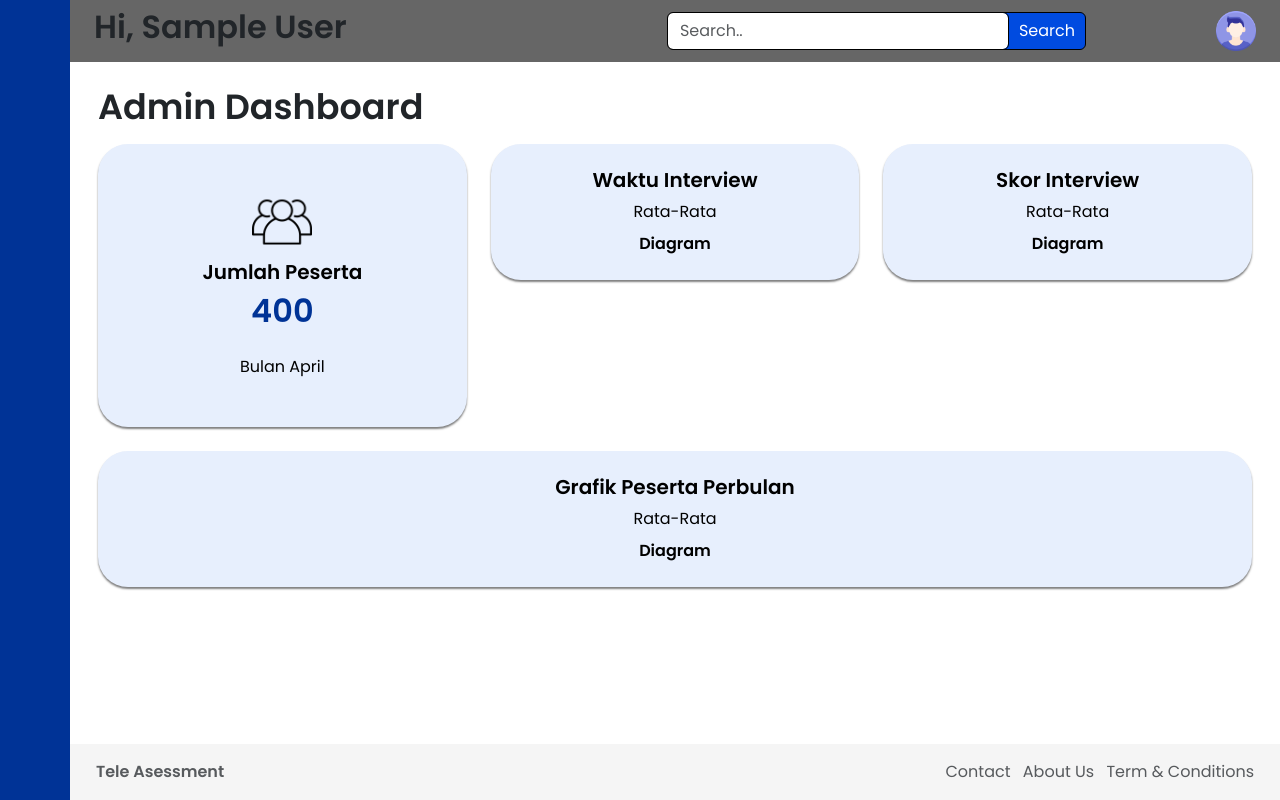
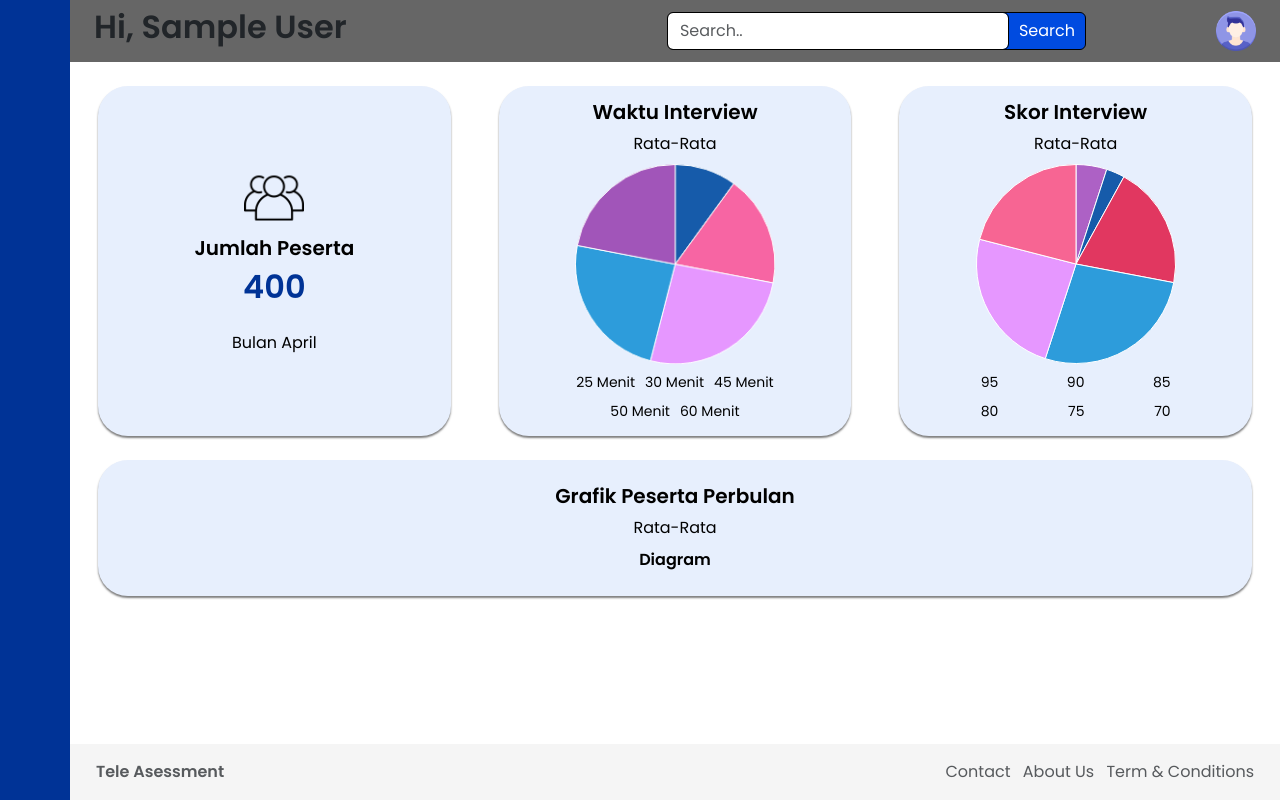
Before and after one commit to Afrialdy/Tele_Asessment, a PHP site: page / in a window 1280 px wide. Run offline with PHP 8.4, Linux system fonts and the light colour scheme; the visitor is signed in with stand-in values (Sample User, id 1); some libraries are stand-ins or nearby versions.

Commit message:
menambahkan chart

```diff
--- a/css/style.css
+++ b/css/style.css
@@ -239,6 +239,7 @@ a.sidebar-link:hover {
 
 
 /* Main */
+
 .card {
     background-color: #e7effd;
     transition: .4s;
@@ -247,6 +248,9 @@ a.sidebar-link:hover {
     margin-bottom: 1rem;
     border-radius: 30px;
     box-shadow: 0 2px 2px rgba(0, 0, 0, 0.5);
+    height: 350px;
+    justify-content: center;
+    align-items: center;
 }
 
 .card:hover {
@@ -255,7 +259,12 @@ a.sidebar-link:hover {
 
 .card-body {
     justify-content: center;
+    align-items: center;
     text-align: center;
+}
+
+.card-body .set {
+    display: flex;
 }
 
 .card-body h2 {
@@ -267,6 +276,22 @@ a.sidebar-link:hover {
     width: 60px;
     height: auto;
 }
+
+.card-body canvas {
+    width: 200px !important;
+    height: 200px !important;
+}
+
+.time-info {
+    justify-content: space-between;
+    width: 100%;
+}
+
+.time-info span {
+    font-size: 14px;
+    margin: 0 5px;
+}
+
 /*
 .text-success {
     background-color: #71c664;
@@ -280,14 +305,14 @@ a.sidebar-link:hover {
     -o-border-radius: 5px;
 } */
 
-.table>thead tr {
-    color: #fff;
-    text-align: left;
-}
-
-tr.highlight th {
-    background-color: #293b5f;
-    color: #fff;
+.graph {
+    background-color: #e7effd;
+    transition: .4s;
+    cursor: pointer;
+    color: #000;
+    margin-bottom: 1rem;
+    border-radius: 30px;
+    box-shadow: 0 2px 2px rgba(0, 0, 0, 0.5);
 }
 
 .content {
@@ -303,37 +328,3 @@ tr.highlight th {
     background-color: #f5f5f5;
     padding: 1rem .875rem;
 }
-
-/* Media Query */
-/* @media (min-width: 768px) {
-    .navbar form {
-        max-width: 320px;
-    }
-
-    .input-group-navbar .form-control:focus {
-        outline: none;
-        box-shadow: 0 0 0 0 rgba(255, 255, 255);
-    }
-
-    .input-group-navbar .form-control {
-        color: #3e4455;
-        z-index: 1000;
-    }
-
-    .form-control::placeholder {
-        background-color: #fff;
-    }
-
-    .input-group-navbar .btn {
-        background-color: #004be0;
-        color: #fff;
-        font-family: 'Poppins', sans-serif;
-        cursor: pointer;
-        left: -10px;
-        padding: 0 10px 0 20px;
-    }
-
-    .navbar-expand .navbar-nav .dropdown-menu {
-        box-shadow: 0 .1rem .2rem rgba(0, 0, 0, .05);
-    }
-} */
--- a/index.php
+++ b/index.php
@@ -77,6 +77,19 @@ $fullname = isset($_SESSION['fullname']) ? $_SESSION['fullname'] : '';
                         <span>Form</span>
                     </a>
                 </li>
+                <li class="sidebar-item">
+                    <a href="#" class="sidebar-link">
+                        <i class="lni lni-popup"></i>
+                        <span>Blog</span>
+                    </a>
+                </li>
+                <li class="sidebar-item">
+                    <a href="#" class="sidebar-link">
+                        <i class="lni lni-popup"></i>
+                        <span>Review</span>
+                    </a>
+                </li>
+
                 <div class="three-item">
                     <li class="sidebar-item">
                         <a href="#" class="sidebar-link">
@@ -124,7 +137,6 @@ $fullname = isset($_SESSION['fullname']) ? $_SESSION['fullname'] : '';
                             <a href="#" class="nav-icon pe-md-0" data-bs-toggle="dropdown">
                                 <i class="lni lni-alarm alarm"></i>
                             </a>
-                            <!-- Konten dropdown untuk notifikasi -->
                             <div class="dropdown-menu dropdown-menu-end rounded mt-4">
                                 <a href="#" class="dropdown-item">
                                     <i class="lni lni-alarm"></i>
@@ -134,7 +146,6 @@ $fullname = isset($_SESSION['fullname']) ? $_SESSION['fullname'] : '';
                                     <i class="lni lni-alarm"></i>
                                     <span>Notification 2</span>
                                 </a>
-                                <!-- Tambahkan item notifikasi lainnya jika diperlukan -->
                             </div>
                         </li>
 
@@ -152,7 +163,6 @@ $fullname = isset($_SESSION['fullname']) ? $_SESSION['fullname'] : '';
                                     <i class="lni lni-popup"></i>
                                     <span>Notification 2</span>
                                 </a>
-                                <!-- Tambahkan item notifikasi lainnya jika diperlukan -->
                             </div>
                         </li>
 
@@ -185,11 +195,10 @@ $fullname = isset($_SESSION['fullname']) ? $_SESSION['fullname'] : '';
             <main class="content px-3 py-4">
                 <div class="container-fluid">
                     <div class="mb-3">
-                        <h1 class="mb-3">Admin Dashboard</h1>
-                        <div class="row">
+                        <div class="row g-sm-5">
                             <div class="col-12 col-md-4">
                                 <div class="card border-0">
-                                    <div class="card-body p-5">
+                                    <div class="card-body p-5 d-flex flex-column">
                                         <img src="img/group.png" alt="" class="mb-2">
                                         <h5 class="fw-bold">Jumlah Peserta</h5>
                                         <h2 class="mb-4">400</h2>
@@ -203,93 +212,60 @@ $fullname = isset($_SESSION['fullname']) ? $_SESSION['fullname'] : '';
                             </div>
                             <div class="col-12 col-md-4">
                                 <div class="card border-0">
-                                    <div class="card-body py-4">
+                                    <div class="card-body py-4 d-flex flex-column">
                                         <h5 class="fw-bold">Waktu Interview</h5>
                                         <p class="mb-2 fw-lighter">
                                             Rata-Rata
                                         </p>
-                                        <div class="mb-0">
-                                            <!-- <span class="badge text-success me-2">
-                                                +9.0
-                                            </span> -->
-                                            <span class="fw-bold">
-                                                Diagram
-                                            </span>
+                                        <canvas id="myChart"></canvas>
+                                        <div class="time-info d-flex mt-2">
+                                            <span>25 Menit</span>
+                                            <span>30 Menit</span>
+                                            <span>45 Menit</span>
+                                        </div>
+                                        <div class="time-info d-flex mt-2 justify-content-center">
+                                            <span>50 Menit</span>
+                                            <span>60 Menit</span>
                                         </div>
                                     </div>
                                 </div>
                             </div>
                             <div class="col-12 col-md-4">
                                 <div class="card border-0">
-                                    <div class="card-body py-4">
+                                    <div class="card-body py-4 d-flex flex-column">
                                         <h5 class="fw-bold">Skor Interview</h5>
                                         <p class="mb-2 fw-lighter">
                                             Rata-Rata
                                         </p>
-                                        <div class="mb-0">
-                                            <!-- <span class="badge text-success me-2">
-                                                +9.0
-                                            </span> -->
-                                            <span class="fw-bold">
-                                                Diagram
-                                            </span>
+                                        <canvas id="ourchart"></canvas>
+                                        <div class="time-info d-flex mt-2">
+                                            <span>95</span>
+                                            <span>90</span>
+                                            <span>85</span>
+                                        </div>
+                                        <div class="time-info d-flex mt-2">
+                                            <span>80</span>
+                                            <span>75</span>
+                                            <span>70</span>
                                         </div>
                                     </div>
                                 </div>
                             </div>
                         </div>
 
-                        <div class="card border-0 mt-2">
-                                    <div class="card-body py-4">
-                                        <h5 class="fw-bold">Grafik Peserta Perbulan</h5>
-                                        <p class="mb-2 fw-lighter">
-                                            Rata-Rata
-                                        </p>
-                                        <div class="mb-0">
-                                            <!-- <span class="badge text-success me-2">
-                                                +9.0
-                                            </span> -->
-                                            <span class="fw-bold">
-                                                Diagram
-                                            </span>
-                                        </div>
-                                    </div>
+                        <div class="graph border-0 mt-2">
+                            <div class="card-body py-4">
+                                <h5 class="fw-bold">Grafik Peserta Perbulan</h5>
+                                <p class="mb-2 fw-lighter">
+                                    Rata-Rata
+                                </p>
+                                <div class="mb-0">
+                                    <span class="fw-bold">
+                                        Diagram
+                                    </span>
                                 </div>
-
-                        <!-- <h3 class="fw-bold fs-4 my-3">Avg. Agent Earnings</h3>
-                        <div class="row">
-                            <div class="col-12">
-                                <table class="table tbale-striped">
-                                    <thead>
-                                      <tr class="highlight">
-                                        <th scope="col">#</th>
-                                        <th scope="col">First</th>
-                                        <th scope="col">Last</th>
-                                        <th scope="col">Handle</th>
-                                      </tr>
-                                    </thead>
-                                    <tbody>
-                                      <tr>
-                                        <th scope="row">1</th>
-                                        <td>Mark</td>
-                                        <td>Otto</td>
-                                        <td>@mdo</td>
-                                      </tr>
-                                      <tr>
-                                        <th scope="row">2</th>
-                                        <td>Jacob</td>
-                                        <td>Thornton</td>
-                                        <td>@fat</td>
-                                      </tr>
-                                      <tr>
-                                        <th scope="row">3</th>
-                                        <td colspan="2">Larry the Bird</td>
-                                        <td>@twitter</td>
-                                      </tr>
-                                    </tbody>
-                                  </table>
                             </div>
-                        </div> -->
+                        </div>
                     </div>
                 </div>
             </main>
@@ -324,5 +300,8 @@ $fullname = isset($_SESSION['fullname']) ? $_SESSION['fullname'] : '';
 
     <script src="https://cdn.jsdelivr.net/npm/bootstrap@5.3.3/dist/js/bootstrap.bundle.min.js" integrity="sha384-YvpcrYf0tY3lHB60NNkmXc5s9fDVZLESaAA55NDzOxhy9GkcIdslK1eN7N6jIeHz" crossorigin="anonymous"></script>
     <script src="js/dashboard.js"></script>
+    <script src="https://cdn.jsdelivr.net/npm/chart.js"></script>
+    <script src="js/my_chart.js"></script>
+
 </body>
 </html>
```
Also changed, not shown: js/my_chart.js (added, +55 -0 lines).
